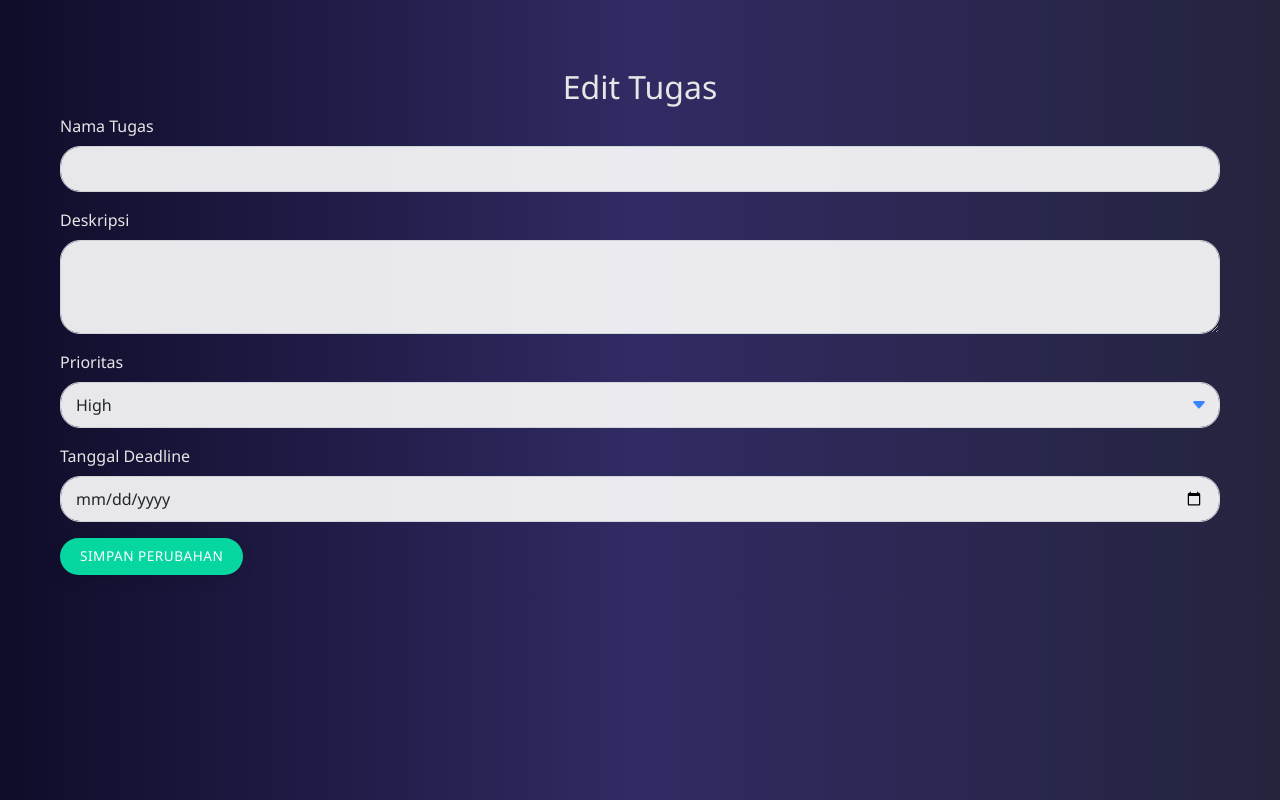
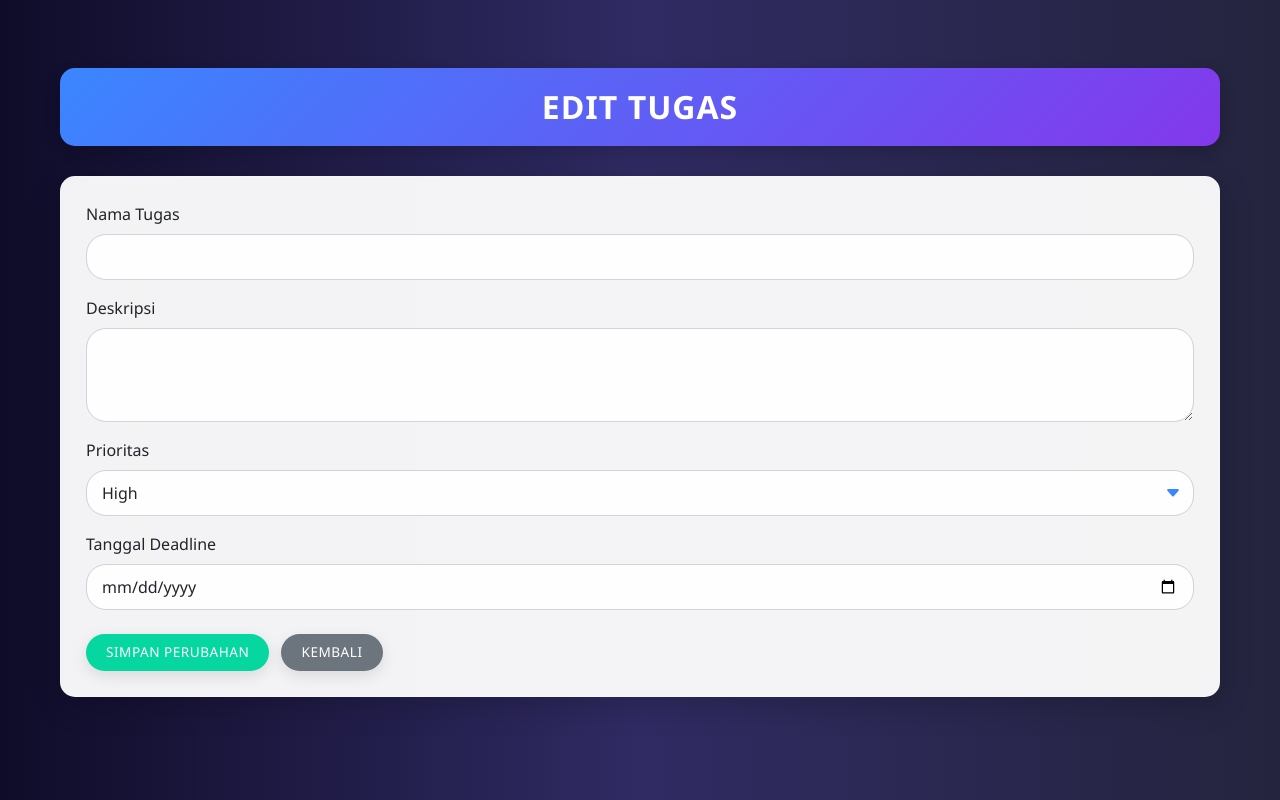
Before and after one commit to Tyeers/To-do-List, a PHP site: page /edit_task.php?id=1 in a window 1280 px wide. Run offline with PHP 8.4, Linux system fonts and the light colour scheme; data that the repository does not hold is empty.

Commit message:
Redesigned

```diff
--- a/views/edit_task.php
+++ b/views/edit_task.php
@@ -16,17 +16,24 @@ $row = $result->fetch_assoc();
 </head>
 <body>
     <div class="container mt-5">
-        <h2 class="text-center">Edit Tugas</h2>
+        <div class="app-header">
+            <h2>Edit Tugas</h2>
+        </div>
+
+        <div class="glass-card">
             <form action="../controllers/taskController.php" method="POST">
                 <input type="hidden" name="id" value="<?php echo $row['id']; ?>">
+
                 <div class="mb-3">
                     <label class="form-label">Nama Tugas</label>
                     <input type="text" class="form-control" name="task" value="<?php echo $row['task']; ?>" required>
                 </div>
+
                 <div class="mb-3">
                     <label class="form-label">Deskripsi</label>
                     <textarea class="form-control" name="description" rows="3" required><?php echo $row['description']; ?></textarea>
                 </div>
+
                 <div class="mb-3">
                     <label class="form-label">Prioritas</label>
                     <select class="form-control" name="priority">
@@ -35,12 +42,20 @@ $row = $result->fetch_assoc();
                         <option value="Low" <?php echo ($row['priority'] == 'Low') ? 'selected' : ''; ?>>Low</option>
                     </select>
                 </div>
+
                 <div class="mb-3">
                     <label class="form-label">Tanggal Deadline</label>
                     <input type="date" class="form-control" name="due_date" value="<?php echo $row['due_date']; ?>" required>
                 </div>
-            <button type="submit" name="edit_task" class="btn btn-success">Simpan Perubahan</button>
+
+                <div class="mt-4">
+                    <button type="submit" name="edit_task" class="btn btn-success me-2">Simpan Perubahan</button>
+                    <a href="index.php" class="btn btn-secondary">Kembali</a>
+                </div>
             </form>
         </div>
+    </div>
+
+    <script src="https://cdn.jsdelivr.net/npm/bootstrap@5.3.0/dist/js/bootstrap.bundle.min.js"></script>
 </body>
 </html>
```
Lines whose indentation alone changed are shown as unchanged.
